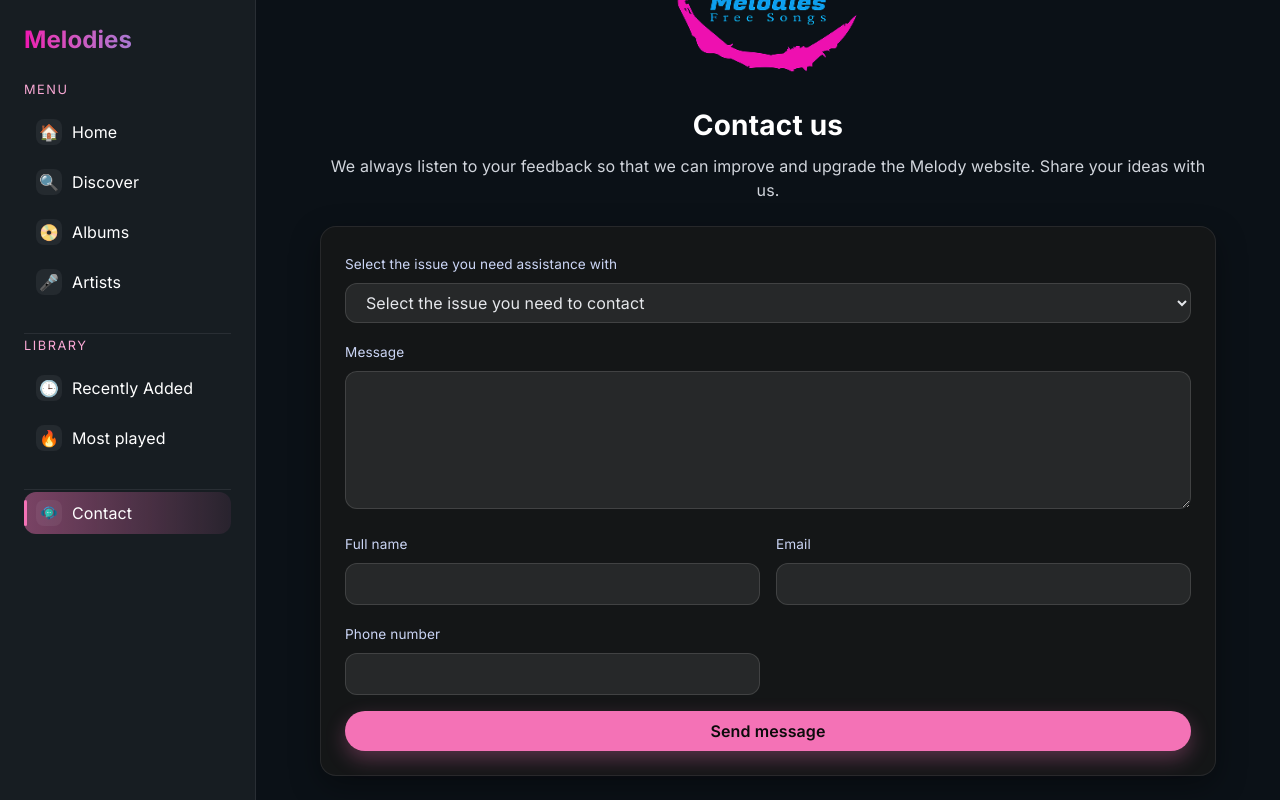
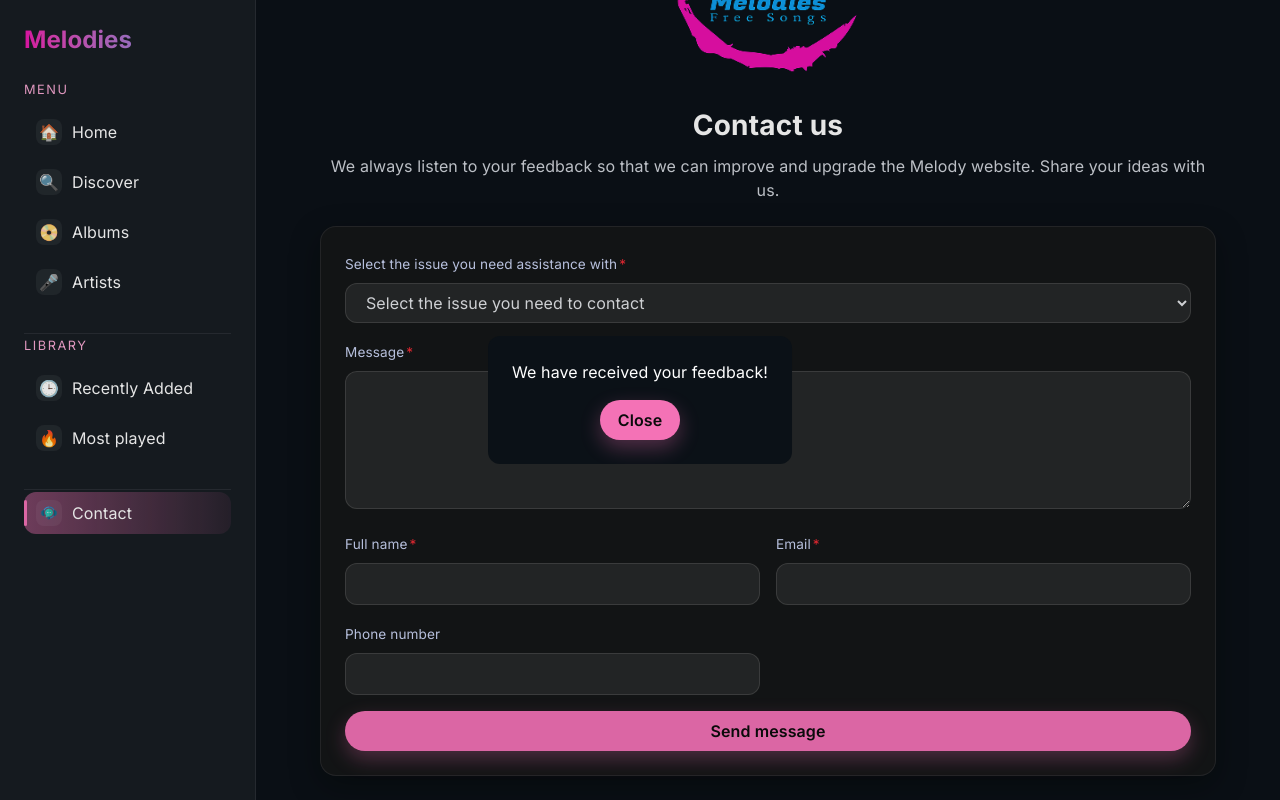
Before and after one commit to gaumin28/React-FinalProject, a React (Vite) app: page /contact in a window 1280 px wide. Both pictures are taken after typing "Sample", "Sample", "name@example.com", "5551234" into the empty fields and a click on the button "Send message". Shown: the part 136-936 px from the top of the page. Built offline with nearby package versions, Linux system fonts and the light colour scheme.

Commit message:
modified:   src/components/ContactPage.jsx 	modified:   src/components/SignUpPage.jsx

```diff
--- a/src/components/ContactPage.jsx
+++ b/src/components/ContactPage.jsx
@@ -1,6 +1,6 @@
 import Sidebar from "./Sidebar";
 import melody_big_logo from "../image/melody_big_logo.png";
-import { useState } from "react";
+import { useState, useRef } from "react";
 
 export default function ContactPage({
   isLogin,
@@ -14,6 +14,8 @@ export default function ContactPage({
     email: "",
     tel: "",
   });
+
+  const dialogRef = useRef(null);
 
   const handleChange = (event) => {
     const { name, value } = event.target;
@@ -32,6 +34,17 @@ export default function ContactPage({
       />
       <main className="flex-1 p-4 md:p-6">
         <section className="max-w-4xl mx-auto flex flex-col gap-6">
+          <dialog
+            ref={dialogRef}
+            className="text-white fixed top-1/2 left-1/2 -translate-x-1/2 -translate-y-1/2 bg-[#0b1117] rounded-xl p-6"
+          >
+            <div className=" space-y-4">
+              <p>We have received your feedback!</p>
+              <form className="flex" method="dialog">
+                <button className="mx-auto btn btn-primary">Close</button>
+              </form>
+            </div>
+          </dialog>
           <img
             className="size-48 self-center"
             src={melody_big_logo}
@@ -48,7 +61,8 @@ export default function ContactPage({
             className="card-surface rounded-2xl p-6 space-y-4"
             onSubmit={(event) => {
               event.preventDefault();
-              alert("We have received your feedback!");
+
+              dialogRef.current?.showModal();
               setValue((prev) => {
                 return {
                   ...prev,
@@ -62,7 +76,10 @@ export default function ContactPage({
             }}
           >
             <div>
-              <label className="form-label" htmlFor="issues">
+              <label
+                className="form-label after:ml-0.5 after:text-red-500 after:content-['*']"
+                htmlFor="issues"
+              >
                 Select the issue you need assistance with
               </label>
               <select
@@ -89,7 +106,10 @@ export default function ContactPage({
             </div>
 
             <div>
-              <label className="form-label" htmlFor="content">
+              <label
+                className="form-label after:ml-0.5 after:text-red-500 after:content-['*']"
+                htmlFor="content"
+              >
                 Message
               </label>
               <textarea
@@ -105,7 +125,10 @@ export default function ContactPage({
 
             <div className="grid md:grid-cols-2 gap-4">
               <div>
-                <label className="form-label" htmlFor="fname">
+                <label
+                  className="form-label after:ml-0.5 after:text-red-500 after:content-['*']"
+                  htmlFor="fname"
+                >
                   Full name
                 </label>
                 <input
@@ -119,7 +142,10 @@ export default function ContactPage({
                 />
               </div>
               <div>
-                <label className="form-label" htmlFor="email">
+                <label
+                  className="form-label after:ml-0.5 after:text-red-500 after:content-['*']"
+                  htmlFor="email"
+                >
                   Email
                 </label>
                 <input
@@ -138,7 +164,6 @@ export default function ContactPage({
                 </label>
                 <input
                   className="input-field w-full rounded-xl px-4 py-2 mt-2"
-                  required
                   type="tel"
                   id="tel"
                   name="tel"
--- a/src/components/SignUpPage.jsx
+++ b/src/components/SignUpPage.jsx
@@ -82,7 +82,10 @@ export default function SignUpPage() {
 
         <form onSubmit={handleSubmit} className="space-y-4">
           <div>
-            <label className="form-label" htmlFor="userName">
+            <label
+              className="form-label after:ml-0.5 after:text-red-500 after:content-['*']"
+              htmlFor="userName"
+            >
               Name
             </label>
             <input
@@ -98,7 +101,10 @@ export default function SignUpPage() {
           </div>
 
           <div>
-            <label className="form-label" htmlFor="email">
+            <label
+              className="form-label after:ml-0.5 after:text-red-500 after:content-['*']"
+              htmlFor="email"
+            >
               Email
             </label>
             <input
@@ -114,7 +120,10 @@ export default function SignUpPage() {
           </div>
 
           <div>
-            <label className="form-label" htmlFor="password">
+            <label
+              className="form-label after:ml-0.5 after:text-red-500 after:content-['*']"
+              htmlFor="password"
+            >
               Password
             </label>
             <input
```
